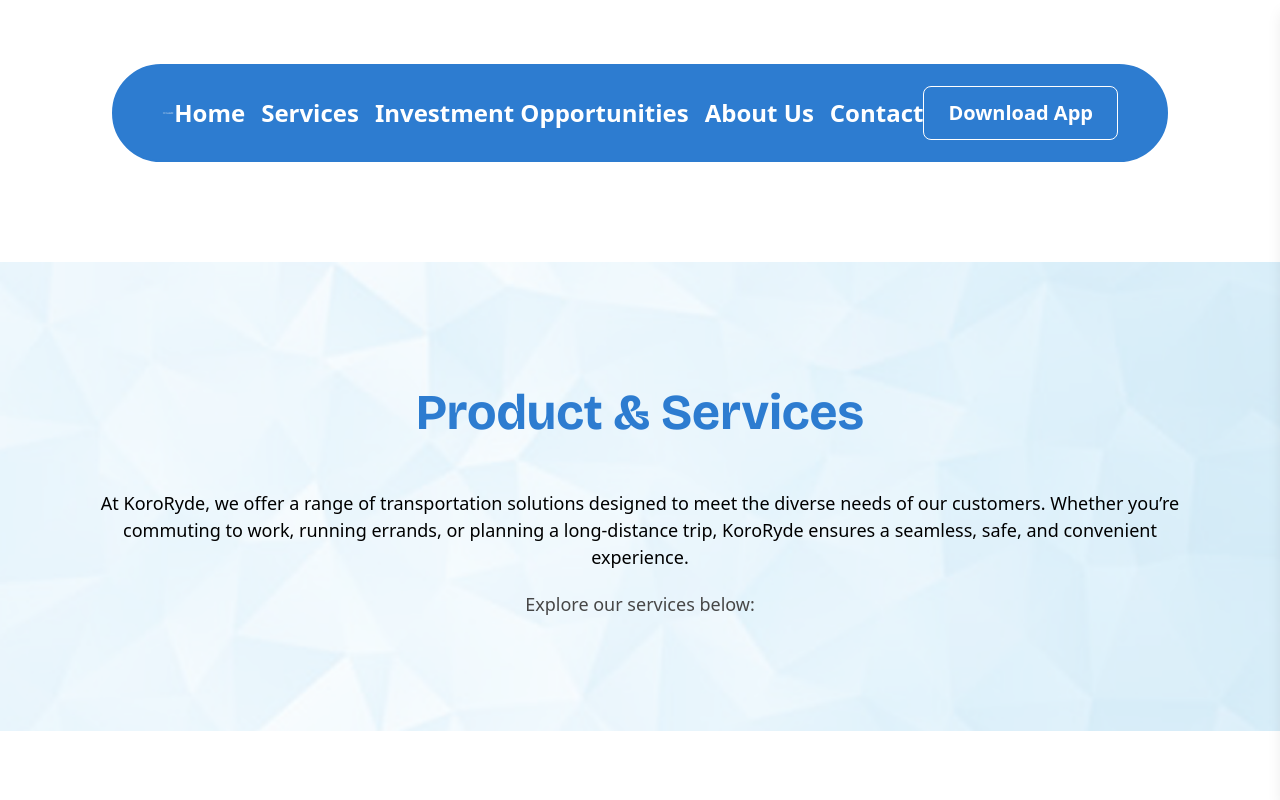
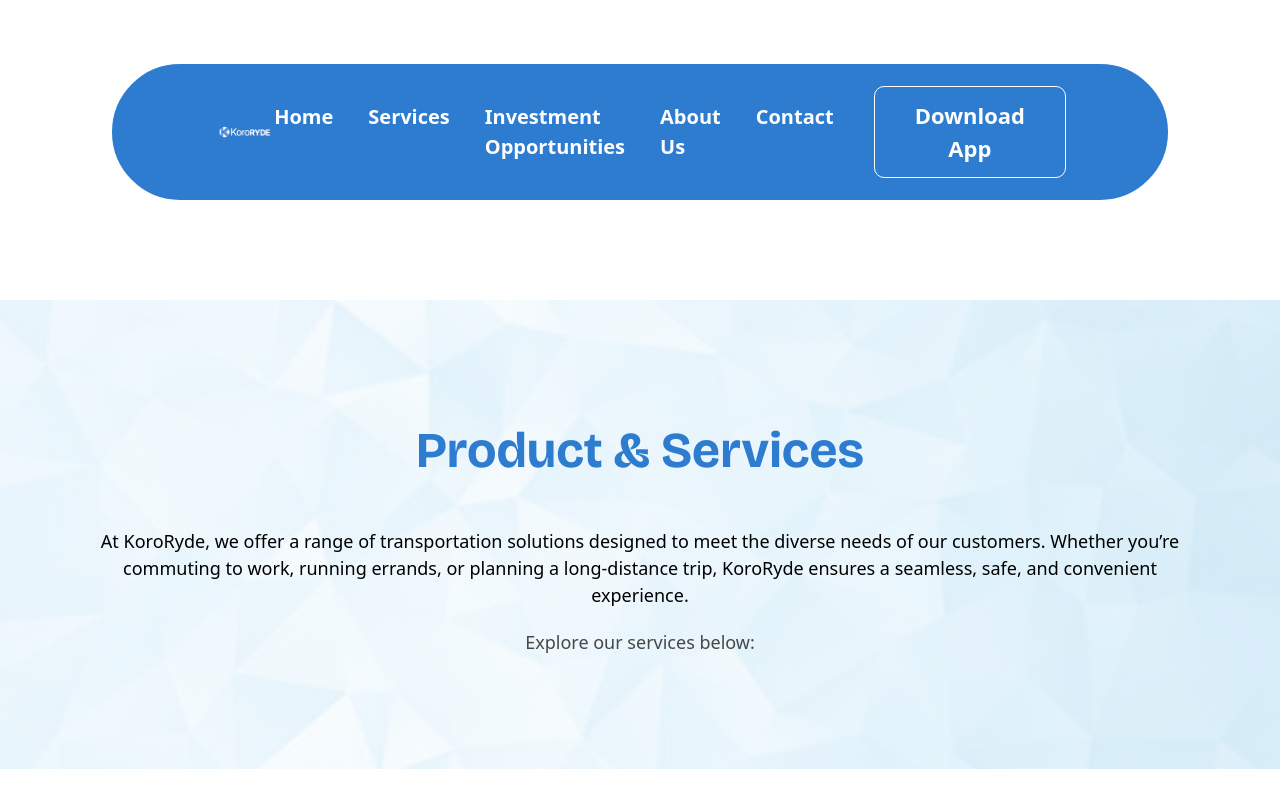
Before and after one commit to ayoeze191/kororyde, a Next.js app: page /services in a window 1280 px wide. Shown: the top 800 px of the page. Built offline with nearby package versions, Linux system fonts and the light colour scheme.

Commit message:
fix career path

```diff
--- a/app/Header.js
+++ b/app/Header.js
@@ -2,8 +2,8 @@
 import { useSidebar } from '@/Context';
 import Image from 'next/image';
 import Link from 'next/link';
-import hamburger from './../public/assets/hambuger.png';
-import logo from './../public/assets/logo.png';
+import hamburger from "./../public/assets/hambuger.png";
+import logo from "./../public/assets/logo.png";
 
 export default function Navbar({ isHomePage }) {
   const { isSidebarOpen, toggleSidebar } = useSidebar();
@@ -12,92 +12,41 @@ export default function Navbar({ isHomePage }) {
     <>
       {/* ✅ Top Navigation Bar */}
       <div
-        className={`py-3 md:py-5 ${
-          isHomePage
-            ? 'backdrop-blur-lg border-[#FEFEFE]'
-            : 'bg-[#2D7CD0] border-[#2D7CD0]'
-        } flex justify-between items-center border-2 rounded-full px-4 sm:px-6 md:px-8 lg:px-10 xl:px-12 2xl:px-16`}
+        className={`py-[10px] md:py-[20px] ${
+          isHomePage ? 'backdrop-blur-[35px] border-[#FEFEFE]' : 'bg-[#2D7CD0] border-[#2D7CD0]'
+        } flex justify-between items-center border-[2px] rounded-[100px] px-[12px] sm:px-[20px] xl:px-[100px]`}
       >
         {/* ✅ Logo */}
-        <div className="w-auto z-50">
-          <Image
-            src={logo}
-            width={100}
-            height={50}
-            alt="Logo"
-            className="w-20 h-auto sm:w-24 md:w-28 lg:w-32 xl:w-36"
-          />
+        <div className="w-auto">
+          <Image src={logo} width={100} height={50} alt="Logo" />
         </div>
 
         {/* ✅ Desktop Navigation */}
-        <nav className="hidden lg:flex items-center text-white w-full">
-          <div className="flex gap-3 xl:gap-4 2xl:gap-6">
+        <div className="lg:flex hidden gap-[30px] xl:gap-[40px] items-center text-[#FEFEFE]">
+  <div className="flex gap-[15px] lg:gap-[25px] xl:gap-[35px] text-[16px] md:text-[18px] lg:text-[20px] xl:text-[22px] font-bold">
     <NavItem href="/" text="Home" />
     <NavItem href="/services" text="Services" />
     <NavItem href="/investments" text="Investment Opportunities" />
     <NavItem href="/about-us" text="About Us" />
     <NavItem href="/contact-us" text="Contact" />
   </div>
-
-          {/* ✅ Download App Button */}
+  <div>
     <button
-            className={`ml-auto ${
-              isHomePage ? 'bg-[#2D7CD0]' : 'bg-transparent'
-            } text-sm md:text-base lg:text-lg xl:text-xl 2xl:text-2xl font-bold py-2 px-4 md:py-3 md:px-6 rounded-lg border border-white hover:bg-white hover:text-[#2D7CD0] transition duration-200 whitespace-nowrap`}
+      className={`${
+        isHomePage ? 'bg-[#2D7CD0]' : 'bg-inherit'
+      } text-[16px] md:text-[18px] lg:text-[20px] xl:text-[22px] font-bold py-[10px] md:py-[12px] px-[20px] md:px-[30px] xl:px-[40px] rounded-[10px] border border-white`}
     >
       Download App
     </button>
-        </nav>
+  </div>
+</div>
+
 
         {/* ✅ Mobile Menu Button */}
-        <button
-          onClick={toggleSidebar}
-          className="lg:hidden focus:outline-none"
-        >
-          <Image
-            src={hamburger}
-            width={40}
-            height={40}
-            alt="Menu"
-            className="w-8 h-8 sm:w-10 sm:h-10"
-          />
+        <button onClick={toggleSidebar} className="lg:hidden">
+          <Image src={hamburger} width={40} height={40} alt="Menu" />
         </button>
       </div>
-
-      {/* ✅ Mobile Sidebar Menu */}
-      <aside
-        className={`fixed top-0 right-0 h-full w-[75%] sm:w-[60%] md:w-[50%] lg:w-[40%] bg-[#2D7CD0] text-white z-50 transform ${
-          isSidebarOpen ? 'translate-x-0' : 'translate-x-full'
-        } transition-transform duration-300 ease-in-out p-6 shadow-lg`}
-      >
-        {/* ✅ Close Button */}
-        <button
-          onClick={toggleSidebar}
-          className="absolute top-5 right-5 text-3xl font-bold"
-        >
-          ✖
-        </button>
-
-        {/* ✅ Navigation Links */}
-        <nav className="flex flex-col mt-12 gap-4 sm:gap-6">
-          <NavItem href="/" text="Home" />
-          <NavItem href="/services" text="Services" />
-          <NavItem href="/investments" text="Investment Opportunities" />
-          <NavItem href="/about-us" text="About Us" />
-          <NavItem href="/contact-us" text="Contact" />
-          <button className="bg-white text-[#2D7CD0] text-sm md:text-base lg:text-lg xl:text-xl 2xl:text-2xl font-bold py-2 px-4 md:py-3 md:px-6 rounded-lg mt-6 hover:bg-gray-100 transition duration-200">
-            Download App
-          </button>
-        </nav>
-      </aside>
-
-      {/* ✅ Overlay when sidebar is open */}
-      {isSidebarOpen && (
-        <div
-          className="fixed inset-0 bg-black bg-opacity-50 z-40"
-          onClick={toggleSidebar}
-        ></div>
-      )}
     </>
   );
 }
@@ -107,7 +56,7 @@ const NavItem = ({ href, text }) => (
   <Link
     prefetch={false}
     href={href}
-    className="text-sm sm:text-base md:text-lg lg:text-xl xl:text-2xl font-bold hover:text-gray-300 transition duration-200 whitespace-nowrap"
+    className="text-[14px] sm:text-[16px] md:text-[18px] xl:text-[20px] 2xl:text-[22px] leading-[150%] font-bold"
   >
     {text}
   </Link>
--- a/app/Sidebars.js
+++ b/app/Sidebars.js
@@ -1,7 +1,7 @@
 'use client'
 
 import Image from "next/image"
-import logo from "./../public/assets/KoroRYDE-Logo2.png"
+import logo from "./../public/assets/logo.png"
 import { useSidebar } from "@/Context"
 import { useRouter } from "next/navigation"
 const SideBar = ({show}) => {
--- a/app/components/PictureSlider.js
+++ b/app/components/PictureSlider.js
@@ -66,10 +66,10 @@ export const ImageSliderThree = () => {
         loop={true}
         autoplay={{ delay: 5000 }}
         breakpoints={{
-          320: { slidesPerView: 1.5, spaceBetween: 10 }, // Small phones
-          480: { slidesPerView: 2, spaceBetween: 15 },
-          768: { slidesPerView: 3, spaceBetween: 20 }, // Tablets
-          1024: { slidesPerView: 3.7, spaceBetween: 30 }, // Large screens
+          320: { slidesPerView: 1.5, spaceBetween: 5 }, // Reduced gap for small phones
+          480: { slidesPerView: 2, spaceBetween: 10 }, // Slightly reduced gap
+          768: { slidesPerView: 3, spaceBetween: 15 }, // Tablets
+          1024: { slidesPerView: 3.7, spaceBetween: 20 }, // Large screens
         }}
       >
         {images.map((image, index) => (
@@ -83,6 +83,7 @@ export const ImageSliderThree = () => {
         ))}
       </Swiper>
 
+
     );
   };
 
--- a/app/page.js
+++ b/app/page.js
@@ -35,7 +35,7 @@ export default function Home() {
       <div className="px-[20px]">
      <Header isHomePage={true}/>
      </div>
-     <SideBar />
+     {/* <SideBar /> */}
       <div className="md:bg-black px-[37px] md:p-[50px] rounded-[10px] mt-[30px]  lg:mt-[59px] w-full max-w-[655px] mx-auto lg:ml-0">
      <div className="bg-white mx-auto lg:mx-0 flex items-center gap-[10px] lg:gap-[20px] px-[20px] py-[5px]  text-[#010101] w-fit rounded-[10px] text-[15px] lg:text-[18px] font-[family-name:var(--font-bricolage-grotesque)]">
       <p>
@@ -190,9 +190,10 @@ Smart Mobility
       <p className="text-[25px] mx-auto max-w-[268px] md:max-w-[initial] md:text-[50px] leading-[150%]  font-[family-name:var(--font-bricolage-grotesque)] font-bold text-center [text-shadow:3px_2px_0px_0px_#2D7CD0]
 ">What pictures have to say about<br/>
       KoroRyde</p>
-      <div className="flex gap-[40px] overflow-x-scroll mt-[50px] w-full">
-       <ImageSlider />
-      </div>
+      <div className="flex gap-[10px] overflow-x-scroll mt-[50px] w-full">
+  <ImageSlider />
+</div>
+
       <div className="mt-10 flex flex-wrap gap-4 justify-center w-full px-4 md:px-8 lg:px-16">
       <div className="flex gap-[10px] overflow-x-auto whitespace-nowrap p-2">
   <Image
```
Lines whose indentation alone changed are shown as unchanged.
